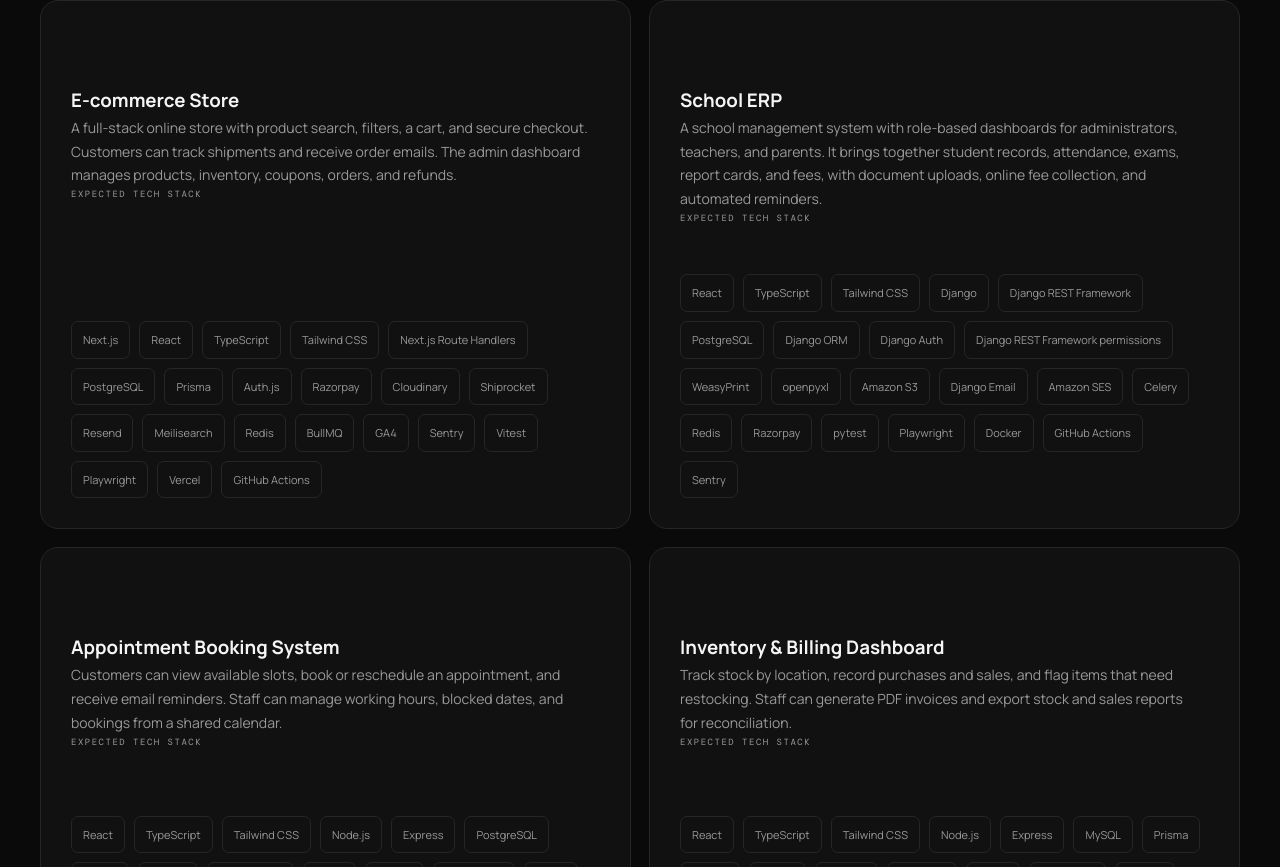
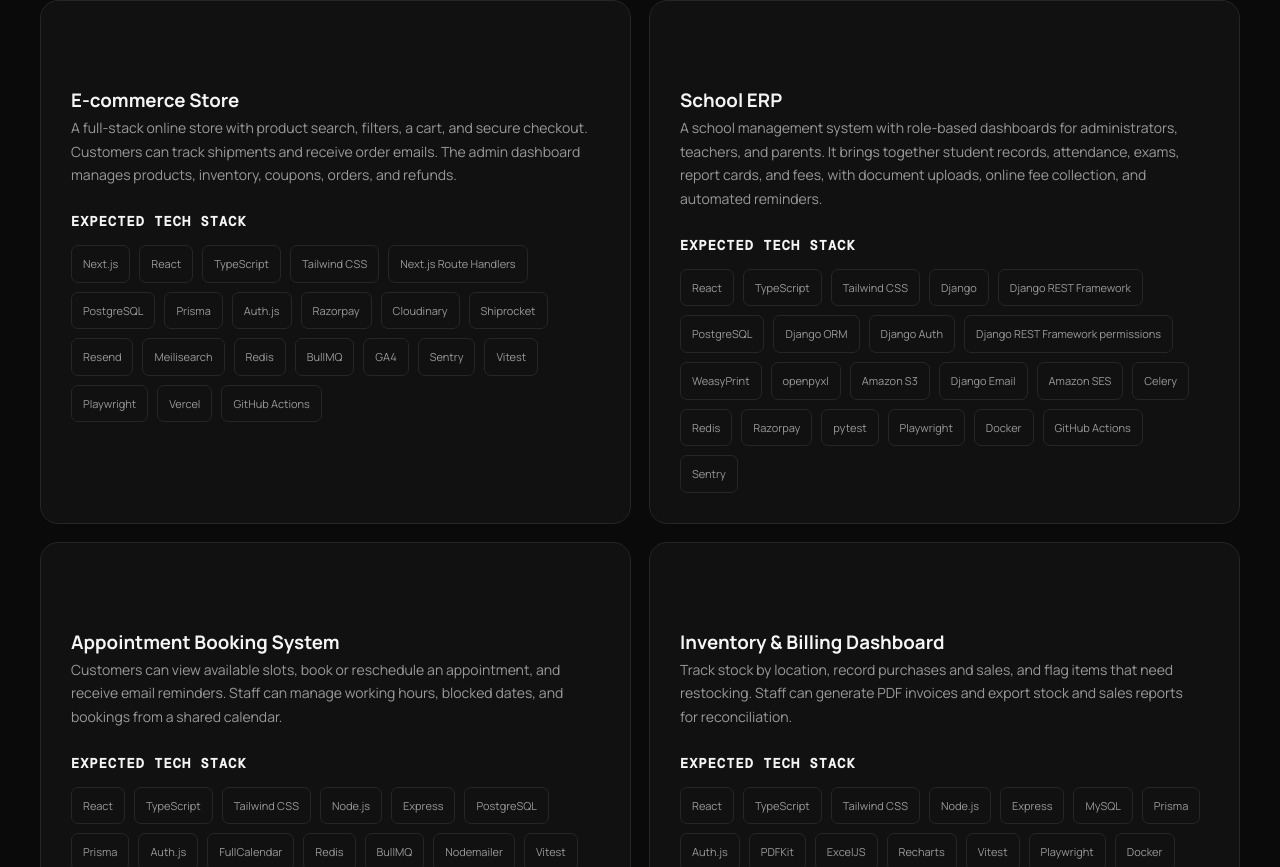
Before and after one commit to Ruturaj998/ruturaj-portfolio, a React (Vite) app: page / in a window 1280 px wide. Shown: the part 5733-6600 px from the top of the page. Built offline with nearby package versions, Linux system fonts and the light colour scheme.

Commit message:
Give service tech stacks a clear subheading

```diff
--- a/src/sections/Services.jsx
+++ b/src/sections/Services.jsx
@@ -216,19 +216,23 @@ function Services() {
         </div>
 
         <div className="capabilities-grid">
-          {services.map((service) => (
+          {services.map((service, index) => (
             <article className="capability-card capability-software" key={service.name}>
               <div className="capability-content">
                 <h3>{service.name}</h3>
                 <p>{service.description}</p>
               </div>
 
-              <p className="tech-label mono">EXPECTED TECH STACK</p>
-              <ul className="capability-skills" aria-label="Expected tech stack">
-                {service.techStack.map((technology) => (
-                  <li className="skill-item" key={technology}>{technology}</li>
-                ))}
-              </ul>
+              <div className="service-stack">
+                <h4 className="service-stack-heading mono" id={`service-stack-${index}`}>
+                  Expected Tech Stack
+                </h4>
+                <ul className="capability-skills" aria-labelledby={`service-stack-${index}`}>
+                  {service.techStack.map((technology) => (
+                    <li className="skill-item" key={technology}>{technology}</li>
+                  ))}
+                </ul>
+              </div>
             </article>
           ))}
         </div>
--- a/src/styles/global.css
+++ b/src/styles/global.css
@@ -3527,3 +3527,21 @@ a {
     padding: 26px;
   }
 }
+
+#services .service-stack {
+  margin-top: 24px;
+}
+
+#services .service-stack-heading {
+  margin: 0 0 12px;
+  color: var(--text);
+  font-size: 0.85rem;
+  font-weight: 700;
+  letter-spacing: 0.08em;
+  text-transform: uppercase;
+}
+
+#services .service-stack .capability-skills {
+  margin: 0;
+  padding: 0;
+}
```
